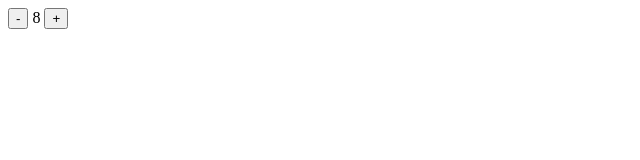
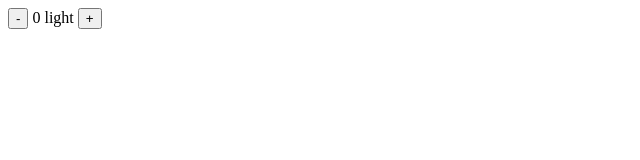
Before and after one commit to shobanamg/PracticeReact, a React (Create React App) app in the folder react-state/: page / in a window 1280 px wide. Shown: the top 160 px of the page, without its empty margins (0-640 px from the left). Built offline with nearby package versions, Linux system fonts and the light colour scheme.

Commit message:
added initial value as object, where we use spread operator in the setState.

```diff
--- a/react-state/src/App.js
+++ b/react-state/src/App.js
@@ -1,26 +1,24 @@
 import { useState } from "react";
 import "./App.css";
 
-const countInitial = () => {
-  console.log("It runs every time component rerender");
-  return 8;
-};
-
 function App() {
-  const [count, setCount] = useState(() => countInitial());
+  const [state, setState] = useState({ count: 0, theme: "light" });
+  //const count = state.count;
+  const { count, theme } = state;
 
   const decrementState = () => {
-    setCount((prevState) => prevState - 1);
+    setState((prevState) => ({ ...prevState, count: prevState.count - 1 }));
   };
 
   const incrementState = () => {
-    setCount((prevState) => prevState + 1);
+    setState((prevState) => ({ ...prevState, count: prevState.count + 1 }));
   };
 
   return (
     <div>
       <button onClick={decrementState}> - </button>
       <span> {count} </span>
+      <span> {theme} </span>
       <button onClick={incrementState}> + </button>
     </div>
   );
```
Also changed, not shown: react-state/public/manifest.json.
